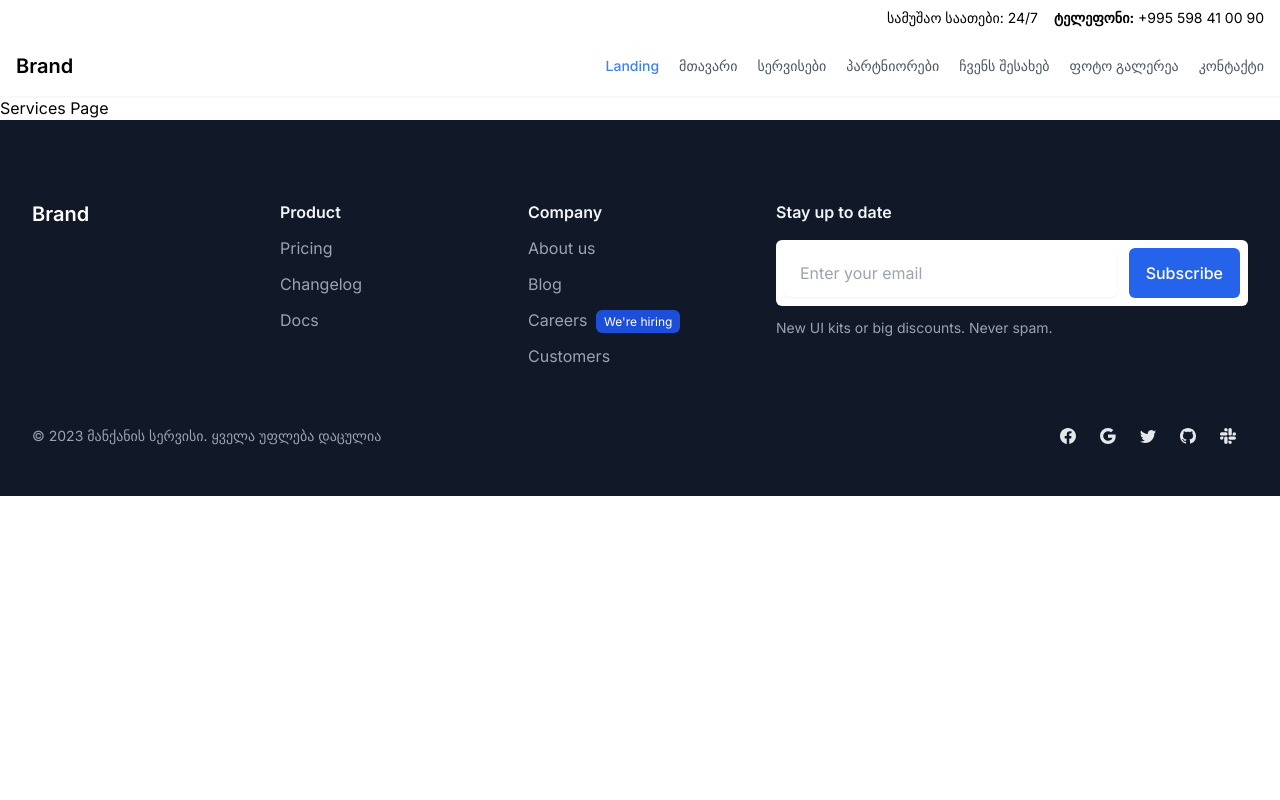
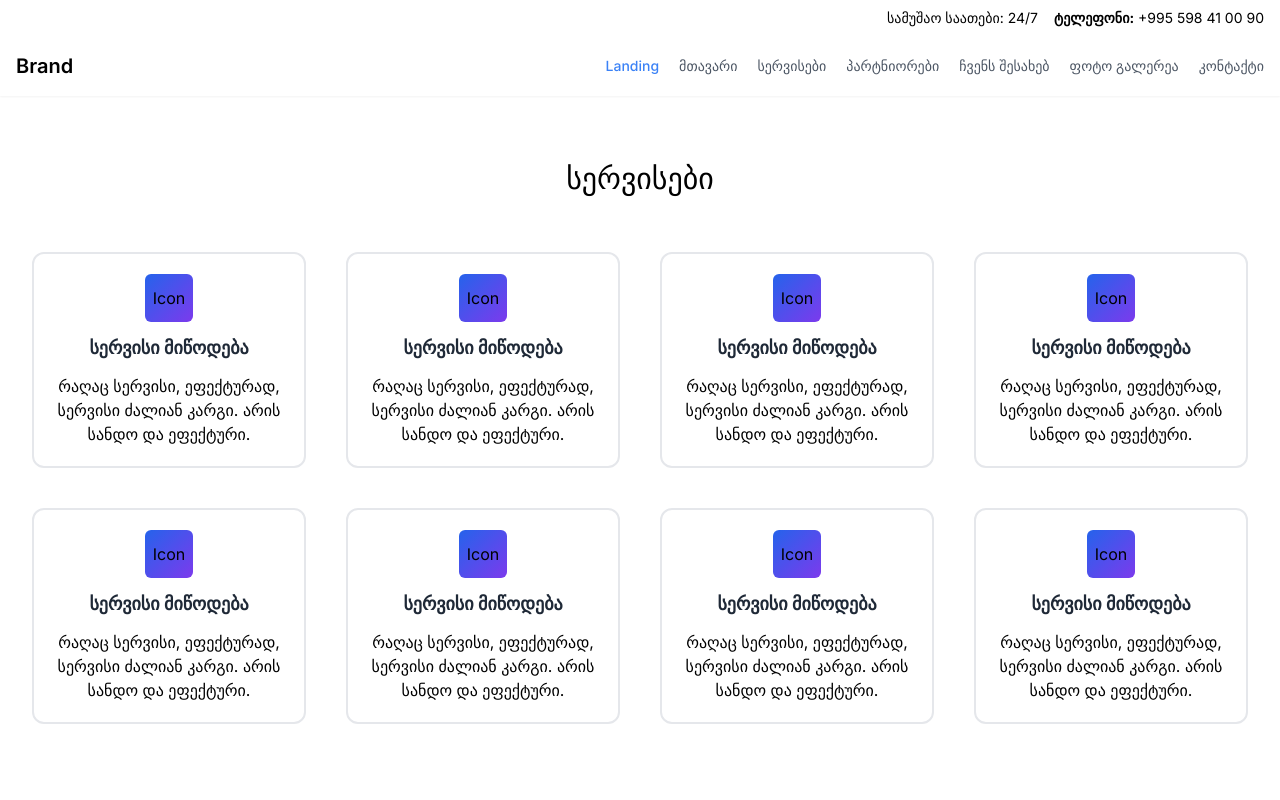
Before and after one commit to David-Koshkadze/car-service-app, a Next.js app: page /services in a window 1280 px wide. Shown: the top 800 px of the page. Built offline with nearby package versions, Linux system fonts and the light colour scheme.

Commit message:
page init

```diff
--- a/app/page.js
+++ b/app/page.js
@@ -8,19 +8,19 @@ export default function Home() {
   return (
     <>
       <Hero />
-      <div className="bg-gray-50 w-full py-16 relative h-screen">
+      <div className="w-full border pt-16 relative">
         <h1 className="text-3xl text-center mb-8">რატომ მანქანის სერვისი?</h1>
 
         <div className="grid place-content-center gap-4 p-6 relative">
-          <div className="bg-white border border-blue-500 rounded-md flex items-center p-4 gap-4 shadow-md md:-translate-x-40 hover:scale-110 transition">
+          <div className="bg-transparent border border-blue-300 hover:bg-blue-300 rounded-md flex items-center p-4 gap-4 shadow-md md:-translate-x-40 hover:scale-110 transition">
             <Image src="/icons/car.svg" width={100} height={100} />
             <span>სრული მომსახურება</span>
           </div>
-          <div className="bg-white border border-blue-500 rounded-md flex items-center p-4 gap-4 shadow-md hover:scale-110 transition">
+          <div className="bg-transparent border border-fuchsia-300 hover:bg-fuchsia-300 rounded-md flex items-center p-4 gap-4 shadow-md hover:scale-110 transition">
             <Image src="/icons/big-truck.svg" width={100} height={100} />
             <span>ხარისხი და სანდოობა</span>
           </div>
-          <div className="bg-white border border-blue-500 rounded-md flex items-center p-4 gap-4 shadow-md md:translate-x-40 hover:scale-110 transition">
+          <div className="bg-transparent border border-emerald-300 hover:bg-emerald-300 rounded-md flex items-center p-4 gap-4 shadow-md md:translate-x-40 hover:scale-110 transition">
             <Image src="/icons/rocket.svg" width={100} height={100} />
             <span>სისწრაფე და ეფექტურობა</span>
           </div>
@@ -30,14 +30,14 @@ export default function Home() {
           src="/icons/navigator.svg"
           width={400}
           height={400}
-          className="absolute bottom-0 hidden md:w-[200px] lg:w-[400px] md:block md:translate-x-12 lg:translate-x-1/3"
+          className="absolute bottom-0 hidden lg:w-[500px] lg:block md:translate-x-12 lg:translate-x-1/3 -z-10"
         />
 
         <Image
-          src="/icons/towing.svg"
-          width={400}
-          height={400}
-          className="absolute top-12 right-0 hidden md:w-[200px] lg:w-[300px] md:block -md:translate-x-12 lg:-translate-x-1/3"
+          src="/images/towing.jpg"
+          width={600}
+          height={600}
+          className="absolute top-12 right-0 hidden lg:w-[400px] lg:block -md:translate-x-12 lg:-translate-x-1/3 -z-10"
         />
       </div>
 
--- a/app/services/page.js
+++ b/app/services/page.js
@@ -1,7 +1,8 @@
 import React from 'react'
+import Services from '@/components/services'
 
-export default function Services() {
+export default function ServicesPage() {
   return (
-    <div>Services Page</div>
+    <Services />
   )
 }
--- a/components/footer.js
+++ b/components/footer.js
@@ -47,7 +47,7 @@ export default function Footer() {
           </div>
 
           <div class="col-span-1">
-            <h4 class="font-semibold text-gray-100">Company</h4>
+            <h4 class="font-semibold text-gray-100">სერვისები</h4>
 
             <div class="mt-3 grid space-y-3">
               <p>
@@ -87,36 +87,6 @@ export default function Footer() {
               </p>
             </div>
           </div>
-
-          <div class="col-span-2">
-            <h4 class="font-semibold text-gray-100">Stay up to date</h4>
-
-            <form>
-              <div class="mt-4 flex flex-col items-center gap-2 sm:flex-row sm:gap-3 bg-white rounded-md p-2">
-                <div class="w-full">
-                  <label for="hero-input" class="sr-only">
-                    Search
-                  </label>
-                  <input
-                    type="text"
-                    id="hero-input"
-                    name="hero-input"
-                    class="py-3 px-4 block w-full border-transparent shadow-sm rounded-md focus:z-10 focus:border-blue-500 focus:ring-blue-500"
-                    placeholder="Enter your email"
-                  />
-                </div>
-                <a
-                  class="w-full sm:w-auto whitespace-nowrap inline-flex justify-center items-center gap-x-3 text-center bg-blue-600 hover:bg-blue-700 border border-transparent text-white font-medium rounded-md focus:outline-none focus:ring-2 focus:ring-blue-600 focus:ring-offset-2 focus:ring-offset-white transition py-3 px-4"
-                  href="#"
-                >
-                  Subscribe
-                </a>
-              </div>
-              <p class="mt-3 text-sm text-gray-400">
-                New UI kits or big discounts. Never spam.
-              </p>
-            </form>
-          </div>
         </div>
 
         <div class="mt-5 sm:mt-12 grid gap-y-2 sm:gap-y-0 sm:flex sm:justify-between sm:items-center">
@@ -125,83 +95,6 @@ export default function Footer() {
               © 2023 მანქანის სერვისი. ყველა უფლება დაცულია
             </p>
           </div>
-          <div>
-            <a
-              class="inline-flex justify-center items-center gap-x-3.5 w-10 h-10 text-center text-gray-200 hover:bg-white/[.1] rounded-md focus:outline-none focus:ring-2 focus:ring-blue-600 focus:ring-offset-2 focus:ring-offset-gray-900 transition"
-              href="#"
-            >
-              <svg
-                class="w-4 h-4"
-                xmlns="http://www.w3.org/2000/svg"
-                width="16"
-                height="16"
-                fill="currentColor"
-                viewBox="0 0 16 16"
-              >
-                <path d="M16 8.049c0-4.446-3.582-8.05-8-8.05C3.58 0-.002 3.603-.002 8.05c0 4.017 2.926 7.347 6.75 7.951v-5.625h-2.03V8.05H6.75V6.275c0-2.017 1.195-3.131 3.022-3.131.876 0 1.791.157 1.791.157v1.98h-1.009c-.993 0-1.303.621-1.303 1.258v1.51h2.218l-.354 2.326H9.25V16c3.824-.604 6.75-3.934 6.75-7.951z" />
-              </svg>
-            </a>
-            <a
-              class="inline-flex justify-center items-center gap-x-3.5 w-10 h-10 text-center text-gray-200 hover:bg-white/[.1] rounded-md focus:outline-none focus:ring-2 focus:ring-blue-600 focus:ring-offset-2 focus:ring-offset-gray-900 transition"
-              href="#"
-            >
-              <svg
-                class="w-4 h-4"
-                xmlns="http://www.w3.org/2000/svg"
-                width="16"
-                height="16"
-                fill="currentColor"
-                viewBox="0 0 16 16"
-              >
-                <path d="M15.545 6.558a9.42 9.42 0 0 1 .139 1.626c0 2.434-.87 4.492-2.384 5.885h.002C11.978 15.292 10.158 16 8 16A8 8 0 1 1 8 0a7.689 7.689 0 0 1 5.352 2.082l-2.284 2.284A4.347 4.347 0 0 0 8 3.166c-2.087 0-3.86 1.408-4.492 3.304a4.792 4.792 0 0 0 0 3.063h.003c.635 1.893 2.405 3.301 4.492 3.301 1.078 0 2.004-.276 2.722-.764h-.003a3.702 3.702 0 0 0 1.599-2.431H8v-3.08h7.545z" />
-              </svg>
-            </a>
-            <a
-              class="inline-flex justify-center items-center gap-x-3.5 w-10 h-10 text-center text-gray-200 hover:bg-white/[.1] rounded-md focus:outline-none focus:ring-2 focus:ring-blue-600 focus:ring-offset-2 focus:ring-offset-gray-900 transition"
-              href="#"
-            >
-              <svg
-                class="w-4 h-4"
-                xmlns="http://www.w3.org/2000/svg"
-                width="16"
-                height="16"
-                fill="currentColor"
-                viewBox="0 0 16 16"
-              >
-                <path d="M5.026 15c6.038 0 9.341-5.003 9.341-9.334 0-.14 0-.282-.006-.422A6.685 6.685 0 0 0 16 3.542a6.658 6.658 0 0 1-1.889.518 3.301 3.301 0 0 0 1.447-1.817 6.533 6.533 0 0 1-2.087.793A3.286 3.286 0 0 0 7.875 6.03a9.325 9.325 0 0 1-6.767-3.429 3.289 3.289 0 0 0 1.018 4.382A3.323 3.323 0 0 1 .64 6.575v.045a3.288 3.288 0 0 0 2.632 3.218 3.203 3.203 0 0 1-.865.115 3.23 3.23 0 0 1-.614-.057 3.283 3.283 0 0 0 3.067 2.277A6.588 6.588 0 0 1 .78 13.58a6.32 6.32 0 0 1-.78-.045A9.344 9.344 0 0 0 5.026 15z" />
-              </svg>
-            </a>
-            <a
-              class="inline-flex justify-center items-center gap-x-3.5 w-10 h-10 text-center text-gray-200 hover:bg-white/[.1] rounded-md focus:outline-none focus:ring-2 focus:ring-blue-600 focus:ring-offset-2 focus:ring-offset-gray-900 transition"
-              href="#"
-            >
-              <svg
-                class="w-4 h-4"
-                xmlns="http://www.w3.org/2000/svg"
-                width="16"
-                height="16"
-                fill="currentColor"
-                viewBox="0 0 16 16"
-              >
-                <path d="M8 0C3.58 0 0 3.58 0 8c0 3.54 2.29 6.53 5.47 7.59.4.07.55-.17.55-.38 0-.19-.01-.82-.01-1.49-2.01.37-2.53-.49-2.69-.94-.09-.23-.48-.94-.82-1.13-.28-.15-.68-.52-.01-.53.63-.01 1.08.58 1.23.82.72 1.21 1.87.87 2.33.66.07-.52.28-.87.51-1.07-1.78-.2-3.64-.89-3.64-3.95 0-.87.31-1.59.82-2.15-.08-.2-.36-1.02.08-2.12 0 0 .67-.21 2.2.82.64-.18 1.32-.27 2-.27.68 0 1.36.09 2 .27 1.53-1.04 2.2-.82 2.2-.82.44 1.1.16 1.92.08 2.12.51.56.82 1.27.82 2.15 0 3.07-1.87 3.75-3.65 3.95.29.25.54.73.54 1.48 0 1.07-.01 1.93-.01 2.2 0 .21.15.46.55.38A8.012 8.012 0 0 0 16 8c0-4.42-3.58-8-8-8z" />
-              </svg>
-            </a>
-            <a
-              class="inline-flex justify-center items-center gap-x-3.5 w-10 h-10 text-center text-gray-200 hover:bg-white/[.1] rounded-md focus:outline-none focus:ring-2 focus:ring-blue-600 focus:ring-offset-2 focus:ring-offset-gray-900 transition"
-              href="#"
-            >
-              <svg
-                class="w-4 h-4"
-                xmlns="http://www.w3.org/2000/svg"
-                width="16"
-                height="16"
-                fill="currentColor"
-                viewBox="0 0 16 16"
-              >
-                <path d="M3.362 10.11c0 .926-.756 1.681-1.681 1.681S0 11.036 0 10.111C0 9.186.756 8.43 1.68 8.43h1.682v1.68zm.846 0c0-.924.756-1.68 1.681-1.68s1.681.756 1.681 1.68v4.21c0 .924-.756 1.68-1.68 1.68a1.685 1.685 0 0 1-1.682-1.68v-4.21zM5.89 3.362c-.926 0-1.682-.756-1.682-1.681S4.964 0 5.89 0s1.68.756 1.68 1.68v1.682H5.89zm0 .846c.924 0 1.68.756 1.68 1.681S6.814 7.57 5.89 7.57H1.68C.757 7.57 0 6.814 0 5.89c0-.926.756-1.682 1.68-1.682h4.21zm6.749 1.682c0-.926.755-1.682 1.68-1.682.925 0 1.681.756 1.681 1.681s-.756 1.681-1.68 1.681h-1.681V5.89zm-.848 0c0 .924-.755 1.68-1.68 1.68A1.685 1.685 0 0 1 8.43 5.89V1.68C8.43.757 9.186 0 10.11 0c.926 0 1.681.756 1.681 1.68v4.21zm-1.681 6.748c.926 0 1.682.756 1.682 1.681S11.036 16 10.11 16s-1.681-.756-1.681-1.68v-1.682h1.68zm0-.847c-.924 0-1.68-.755-1.68-1.68 0-.925.756-1.681 1.68-1.681h4.21c.924 0 1.68.756 1.68 1.68 0 .926-.756 1.681-1.68 1.681h-4.21z" />
-              </svg>
-            </a>
-          </div>
         </div>
       </div>
     </footer>
--- a/components/services.js
+++ b/components/services.js
@@ -9,11 +9,11 @@ const cardData = [
 
 export default function services() {
   return (
-    <div className="py-8">
+    <section className="pt-16 h-screen">
       <h1 className="text-3xl text-center">სერვისები</h1>
 
       <div class="max-w-[85rem] px-4 py-10 sm:px-6 lg:px-8 lg:py-14 mx-auto">
-        <div class="grid grid-cols-2 md:grid-cols-3 lg:grid-cols-4 gap-6">
+        <div class="grid grid-cols-2 md:grid-cols-3 lg:grid-cols-4 gap-10">
           {[1, 2, 3, 4, 5, 6, 7, 8].map((item, idx) => (
             <ServiceCard
               id={idx}
@@ -23,6 +23,6 @@ export default function services() {
           ))}
         </div>
       </div>
-    </div>
+    </section>
   );
 }
```
Also changed, not shown: public/images/towing.jpg (added).
